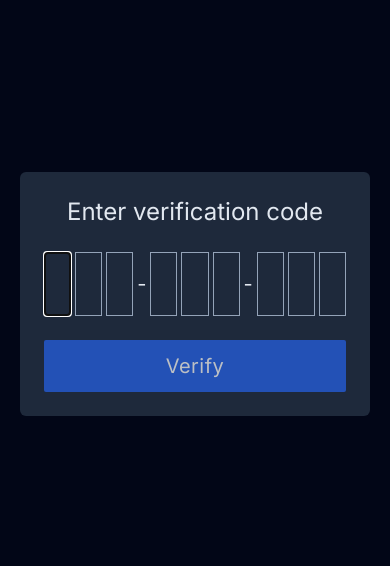
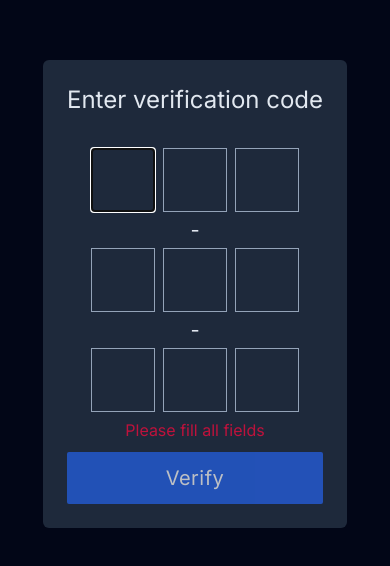
Before and after one commit to marcin10lw/code-enter, a Next.js app: page / in a window 390 px wide. Shown: the part 128-694 px from the top of the page. Built offline with nearby package versions, Linux system fonts and the light colour scheme.

Commit message:
refactor(OTP): refactor otp state structure

```diff
--- a/app/components/OTP.tsx
+++ b/app/components/OTP.tsx
@@ -2,7 +2,7 @@
 
 import { FormEvent, KeyboardEvent, useEffect, useRef, useState } from "react";
 
-const isDigitChar = (value: string) => value.match(/\d/g);
+const isDigitChar = (value: string) => value.match(/^\d+$/);
 
 interface OTPProps {
   OTPStructure: (number | string)[];
@@ -15,34 +15,50 @@ type OTPInput = {
   value: string;
 };
 
+const isOTPInputArray = (input: any): input is OTPInput[] =>
+  typeof input !== "string";
+
 const OTP = ({ OTPStructure, autoFocus = true, onSubmit }: OTPProps) => {
-  const [OTPInputs, setOTPInputs] = useState<(OTPInput | string)[]>([]);
+  const [OTPInputsStruct, setOTPInputsStruct] = useState<
+    (OTPInput[] | string)[]
+  >([]);
+
   const inputRefs = useRef<HTMLInputElement[]>([]);
 
-  const filteredOTPInputs = OTPInputs.filter(
-    (input): input is OTPInput => typeof input !== "string",
+  const filteredOTPInputs = OTPInputsStruct.filter(isOTPInputArray);
+
+  const inputsAmount = filteredOTPInputs.reduce(
+    (previousValue, currentValue) => previousValue + currentValue.length,
+    0,
   );
 
-  const inputsAmount = filteredOTPInputs.length;
-
-  const disabled = filteredOTPInputs.some((input) => input.value === "");
+  const disabled = filteredOTPInputs.some((struct) =>
+    struct.some((input) => input.value === ""),
+  );
 
   useEffect(() => {
-    const newInputs: (OTPInput | string)[] = [];
-    let newIndex = 0;
+    const newInputs: (OTPInput[] | string)[] = [];
+    let structIndex = 0;
+    let inputIndex = 0;
 
     OTPStructure.forEach((item) => {
       if (typeof item === "number") {
+        const inputsList: OTPInput[] = [];
+
         for (let i = 0; i < item; i++) {
-          newInputs.push({ index: newIndex, value: "" });
-          newIndex++;
+          inputsList.push({ index: inputIndex, value: "" });
+          inputIndex++;
         }
+
+        newInputs[structIndex] = inputsList;
       } else {
         newInputs.push(item);
       }
+
+      structIndex = newInputs.length;
     });
 
-    setOTPInputs(newInputs);
+    setOTPInputsStruct(newInputs);
   }, [OTPStructure, autoFocus]);
 
   const focusInput = (index: number, action?: "prev" | "next") => {
@@ -56,23 +72,33 @@ const OTP = ({ OTPStructure, autoFocus = true, onSubmit }: OTPProps) => {
   };
 
   const updateInputs = (value: string, index: number) => {
-    setOTPInputs((prevInputs) =>
-      prevInputs.map((input) => {
-        if (typeof input !== "string" && input.index === index) {
-          return {
-            ...input,
-            value,
-          };
+    const newInputsStruct = [...OTPInputsStruct];
+    const otpStructIndex = newInputsStruct.findIndex(
+      (struct) =>
+        isOTPInputArray(struct) &&
+        struct.find((input) => input.index === index),
+    );
+
+    const inputList = newInputsStruct[otpStructIndex];
+
+    if (isOTPInputArray(inputList)) {
+      const inputArrayIndex = inputList.findIndex(
+        (input) => input.index === index,
+      );
+
+      inputList[inputArrayIndex].value = value;
     }
 
-        return input;
-      }),
-    );
+    setOTPInputsStruct(newInputsStruct);
   };
 
   const onInputChange = (value: string, index: number) => {
-    if (value.length > 0 && isDigitChar(value.trim())) {
-      updateInputs(value.slice(-1), index);
+    const lastChar = value.slice(-1).trim();
+
+    if (!isDigitChar(lastChar)) return;
+
+    if (value.length > 0) {
+      updateInputs(lastChar, index);
       focusInput(index, "next");
     }
   };
@@ -103,7 +129,7 @@ const OTP = ({ OTPStructure, autoFocus = true, onSubmit }: OTPProps) => {
         sanitizedCode += char;
       }
     });
-    console.log(sanitizedCode);
+
     return sanitizedCode.slice(0, inputsAmount);
   };
 
@@ -129,34 +155,36 @@ const OTP = ({ OTPStructure, autoFocus = true, onSubmit }: OTPProps) => {
 
     if (disabled) return;
 
-    const finalCode = OTPInputs.reduce((acc, input) => {
-      if (typeof input !== "string") {
-        return acc + input.value;
+    const finalCode = OTPInputsStruct.reduce((acc, struct) => {
+      if (isOTPInputArray(struct)) {
+        return acc + struct.reduce((acc, input) => acc + input.value, "");
       }
 
-      return acc + input;
+      return acc + struct;
     }, "") as string;
 
     onSubmit(finalCode);
   };
 
-  return (
-    OTPInputs.length > 0 && (
+  return OTPInputsStruct.length > 0 ? (
     <section className="rounded-md bg-slate-800 p-6">
-        <h1 className="mb-6 text-center text-2xl text-slate-200">
+      <h1 className="mb-8 text-center text-2xl text-slate-200">
         Enter verification code
       </h1>
       <form
         onSubmit={onCodeVerify}
         noValidate
-          className="flex flex-col items-center gap-6"
+        className="flex flex-col items-center gap-10"
       >
-          <div className="flex items-center gap-1 md:gap-2">
-            {OTPInputs.map((input, listIndex) => {
-              if (typeof input !== "string") {
+        <div className="relative">
+          <div className="flex flex-col items-center gap-1 sm:flex-row md:gap-2">
+            {OTPInputsStruct.map((struct, structIndex) => {
+              if (isOTPInputArray(struct)) {
                 return (
+                  <div key={structIndex} className="flex items-center gap-2">
+                    {struct.map((input) => (
                       <input
-                    key={listIndex}
+                        key={input.index}
                         value={input.value}
                         onChange={({ target }) =>
                           onInputChange(target.value, input.index)
@@ -170,15 +198,24 @@ const OTP = ({ OTPStructure, autoFocus = true, onSubmit }: OTPProps) => {
                         className="h-16 w-full max-w-16 border border-slate-400 bg-transparent text-center text-xl text-slate-200"
                         type="tel"
                       />
+                    ))}
+                  </div>
                 );
               }
 
               return (
-                <span key={listIndex} className="text-xl text-slate-200">
-                  {input}
+                <span key={structIndex} className="text-xl text-slate-200">
+                  {struct}
                 </span>
               );
             })}
+          </div>
+
+          {disabled && (
+            <p className="absolute top-[calc(100%_+_6px)] w-full text-center text-rose-700">
+              Please fill all fields
+            </p>
+          )}
         </div>
 
         <button
@@ -189,8 +226,7 @@ const OTP = ({ OTPStructure, autoFocus = true, onSubmit }: OTPProps) => {
         </button>
       </form>
     </section>
-    )
-  );
+  ) : null;
 };
 
 export default OTP;
```
Lines whose indentation alone changed are shown as unchanged.
